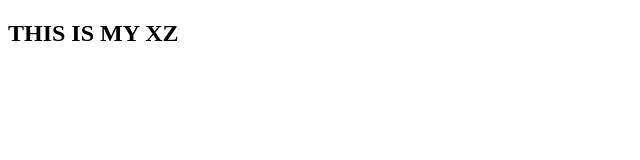
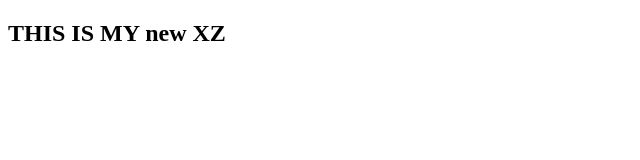
Before and after one commit to hjy04170205/xuezi, a plain HTML site: page index.html in a window 1280 px wide. Shown: the full height of the page, 0-640 px from the left. Drawn offline with Linux system fonts and the light colour scheme.

Commit message:
Update index.html

```diff
--- a/index.html
+++ b/index.html
@@ -5,6 +5,6 @@
 	<title>Document</title>
 </head>
 <body>
-  <h2>THIS IS MY XZ</h2>
+  <h2>THIS IS MY new XZ</h2>
 </body>
 </html>
```
